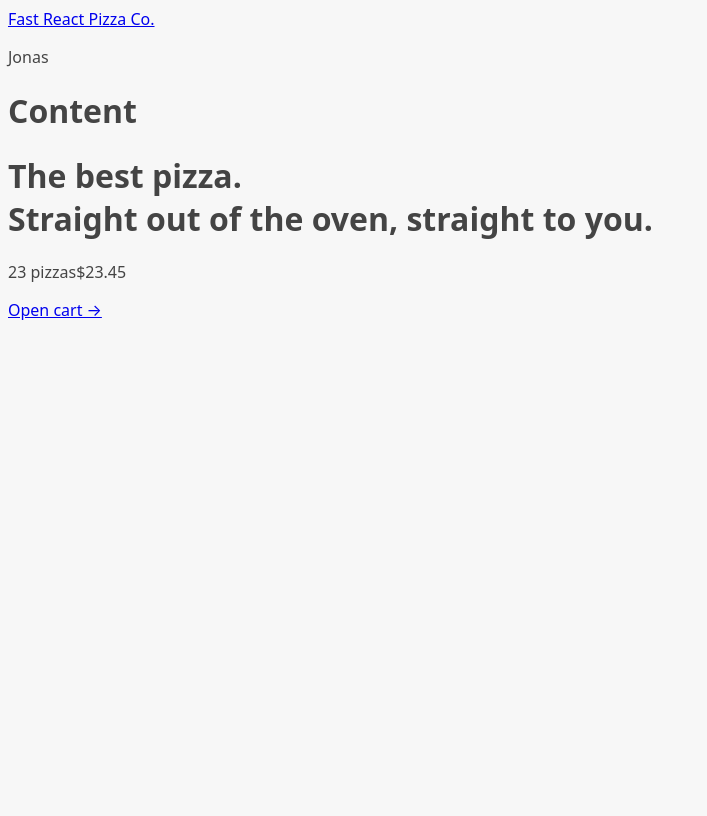
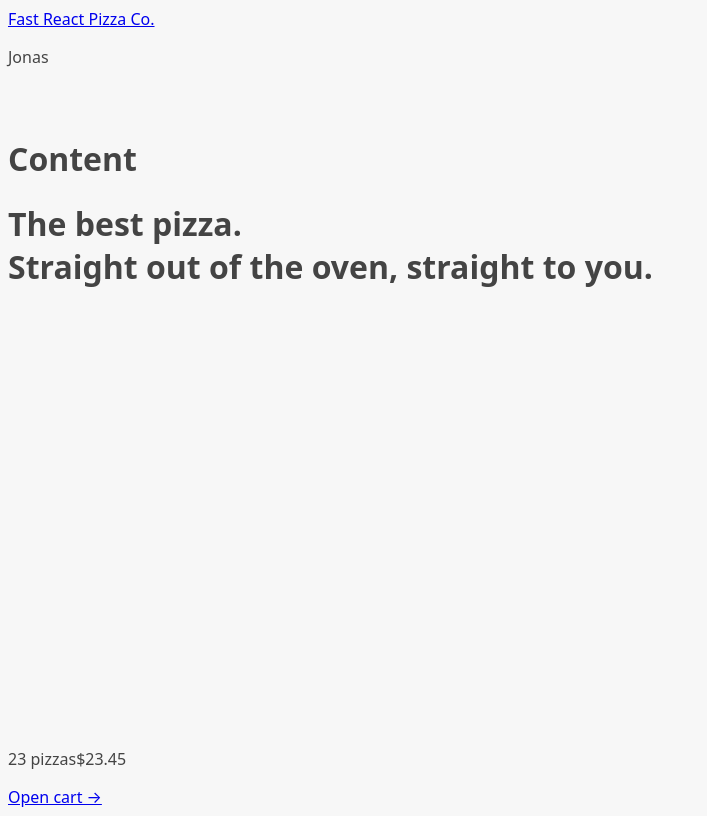
Before and after one commit to desizafirova/fast-react-pizza, a React (Vite) app: page / in a window 1280 px wide. Shown: the whole page, without its empty margins (0-707 px from the left). Built offline with nearby package versions, Linux system fonts and the light colour scheme.

Commit message:
displaying a loading indicator

```diff
--- a/src/ui/AppLayout.jsx
+++ b/src/ui/AppLayout.jsx
@@ -1,10 +1,14 @@
-import { Outlet } from 'react-router-dom';
+import { Outlet, useNavigation } from 'react-router-dom';
 import CartOverview from '../features/cart/CartOverview';
 import Header from './Header';
+import Loader from './Loader';
 
 function AppLayout() {
+  const navigation = useNavigation();
+  const isLoading = navigation.state === 'loading';
   return (
-    <div>
+    <div className="layout">
+      {isLoading && <Loader />}
       <Header />
       <main>
         <h1>Content</h1>
--- /dev/null
+++ b/src/ui/Loader.jsx
@@ -0,0 +1,5 @@
+function Loader() {
+  return <div className="loader"></div>;
+}
+
+export default Loader;
```
